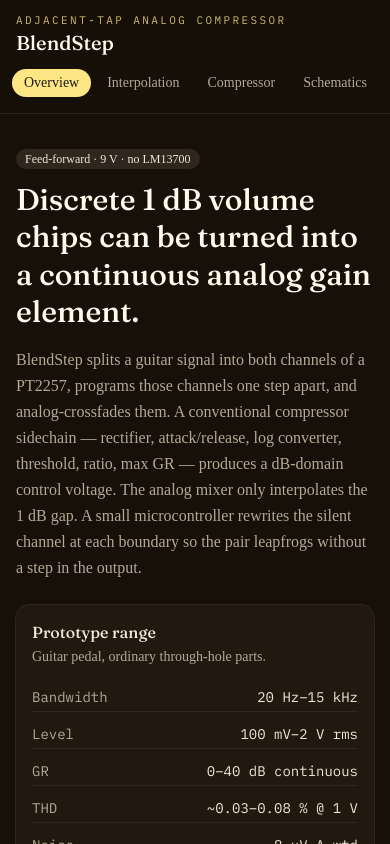
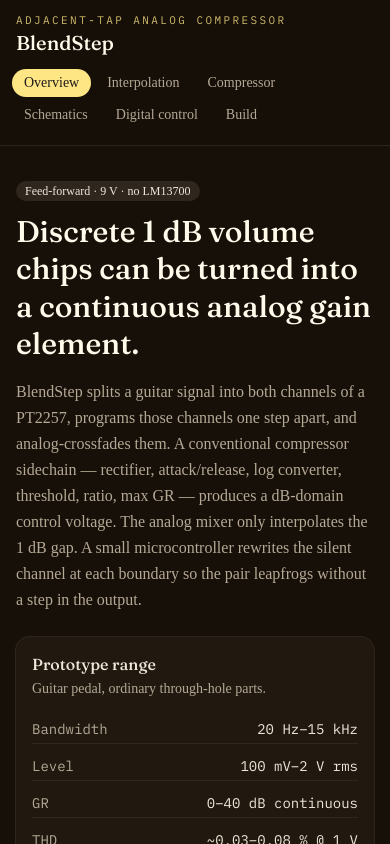
Before and after one commit to s-maleki/crossfade-comp, a Next.js app: page / in a window 390 px wide. Shown: the top 844 px of the page. Built offline with nearby package versions, Linux system fonts and the light colour scheme.

Commit message:
Wrap header nav on small screens so Build stays visible
The six section links overflowed a 390px viewport in a single row,
which hid Digital control and Build. Wrapping keeps every destination
on screen without horizontal page overflow.

Co-authored-by: the.sassan <the.sassan@gmail.com>

```diff
--- a/src/components/site-header.tsx
+++ b/src/components/site-header.tsx
@@ -27,7 +27,7 @@ export function SiteHeader({ active }: { active: string }) {
             crossfader fills in the 1 dB gaps.
           </p>
         </div>
-        <nav className="-mx-1 flex gap-1 overflow-x-auto pb-1">
+        <nav className="-mx-1 flex flex-wrap gap-1 pb-1">
           {LINKS.map((link) => {
             const isActive = active === link.href;
             return (
```
